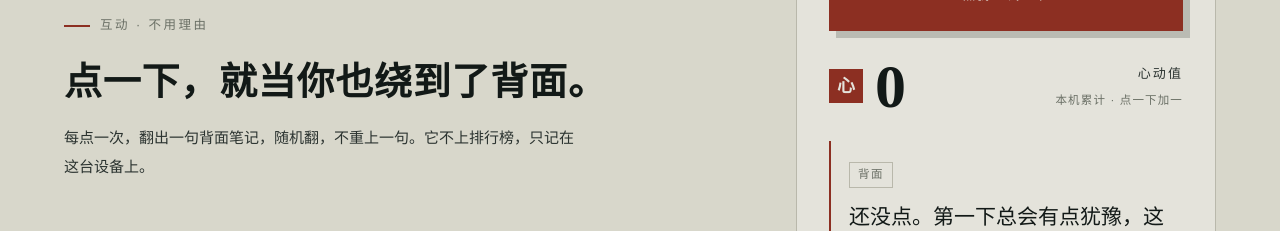
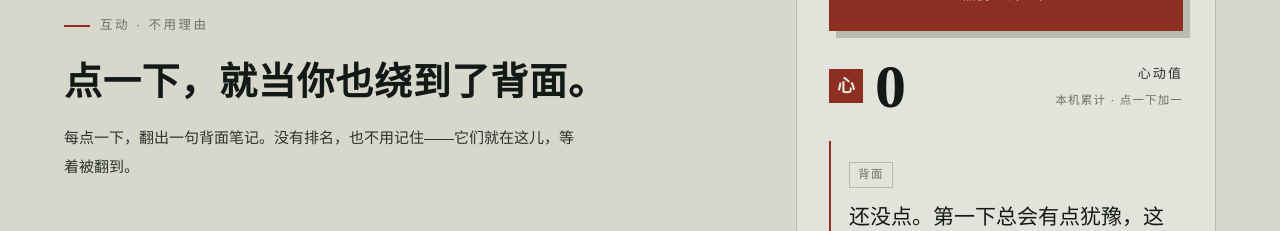
Before and after one commit to HUAHUA-21/yuanfangcexie, a plain HTML site: page index.html in a window 1280 px wide. Shown: the part 3600-3831 px from the top of the page. Drawn offline with Linux system fonts and the light colour scheme; a web font is replaced by a local one.

Commit message:
Add files via upload

```diff
--- a/index.html
+++ b/index.html
@@ -528,7 +528,7 @@
       <div class="invite-copy">
         <div class="invite-kicker">互动 · 不用理由</div>
         <h2>点一下，就当你也绕到了背面。</h2>
-        <p class="invite-sub">每点一次，翻出一句背面笔记，随机翻，不重上一句。它不上排行榜，只记在这台设备上。</p>
+        <p class="invite-sub">每点一下，翻出一句背面笔记。没有排名，也不用记住——它们就在这儿，等着被翻到。</p>
       </div>
       <div class="invite-panel">
         <button class="flip" id="flipBtn" type="button" aria-describedby="noteText">
```
